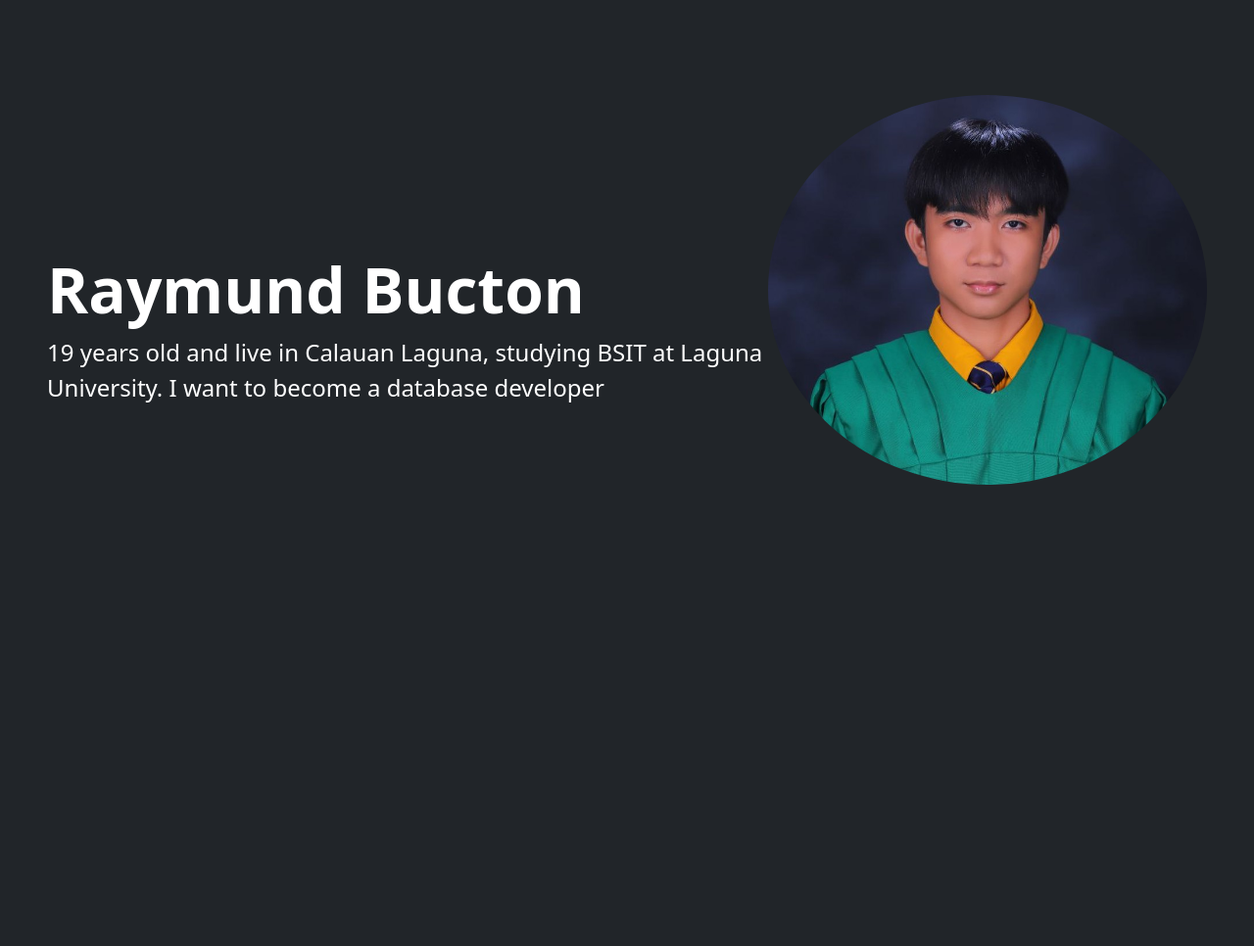
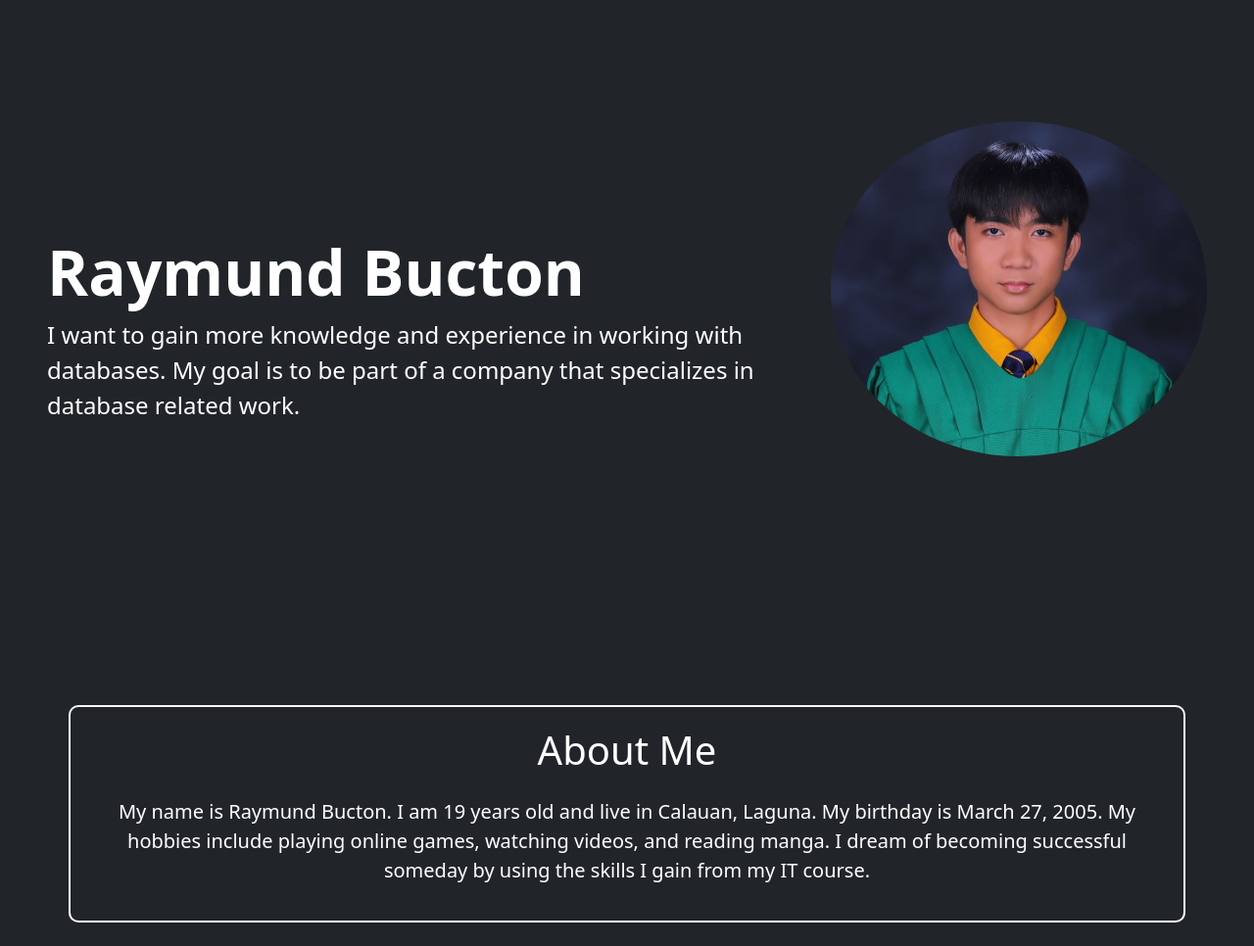
Before and after one commit to Chiriizawa/Portfolio, a Flask app: page /dashboard in a window 1280 px wide. Shown: the part 80-1046 px from the top of the page at 98% size. Before the commit the page ends 575 px from the top, so only its background shows below. Run offline with Flask 3, Linux system fonts and the light colour scheme; the visitor is signed in with stand-in values (Sample User, id 1).

Commit message:
SANAMATAPOSNA

```diff
--- a/sample_project/blueprint_folder/template/dashboard.html
+++ b/sample_project/blueprint_folder/template/dashboard.html
@@ -7,6 +7,7 @@
     <link href="https://cdnjs.cloudflare.com/ajax/libs/font-awesome/6.0.0/css/all.min.css" rel="stylesheet">
     <link href="https://cdn.jsdelivr.net/npm/bootstrap@5.3.0-alpha1/dist/css/bootstrap.min.css" rel="stylesheet">
     <link rel="stylesheet" href="{{url_for('static', filename = '/css/style.css')}}">
+    <link rel="stylesheet" href="{{url_for('static', filename = '/css/dashboard.css')}}">
 </head>
 <body class="bg-dark">
 
@@ -25,7 +26,7 @@
         </div>
         <div class="offcanvas-body d-flex flex-column justify-content-start" style="height: 100%; padding-left: 20px; padding-top: 20px;">
 
-            <img src="{{ url_for('static', filename='img/portfolio.jpg') }}" class="max-img rounded-pill" alt="Portfolio Image">
+            <img src="{{ url_for('static', filename='img/logo.jpg') }}" class="max-img rounded-pill" alt="Portfolio Image">
             <div class="d-flex justify-content-start align-items-center ms-5 mt-3">
                 <a href="#" class="text-decoration-none">
                     <i class="fa-brands fa-facebook text-white icon-spacing" style="font-size: 25px;"></i>
@@ -72,9 +73,20 @@
     <div class="d-flex justify-content-start align-items-center vh-100">
         <div class="ms-5">
             <h1 class="fw-bold display-3 text-white mt-5">Raymund Bucton</h1>
-            <p class="fs-4 text-secondary text-white">19 years old and live in Calauan Laguna, studying BSIT at Laguna University. I want to become a database developer</p>
+            <p class="fs-4 text-secondary text-white">I want to gain more knowledge and experience in working with databases. My goal is to be part of a company that specializes in database related work.</p>
         </div>
-        <img src="{{ url_for('static', filename='img/portfolio.jpg') }}" alt="Portfolio Image" class="img-fluid rounded-circle me-5 mb-5" style="max-width: 28em;">
+        <img src="{{ url_for('static', filename='img/portfolio.jpg') }}" alt="Portfolio Image" class="img-fluid rounded-circle me-5" style="max-width: 24em; margin-bottom: 50px;">
+    </div>
+
+    <div class="center-screen text-center mb-4">
+        <div class="container border-box">
+            <h1 class="text-white mb-4">About Me</h1>
+            <p class="lead text-white">
+                My name is Raymund Bucton. I am 19 years old and live in Calauan, Laguna.
+                My birthday is March 27, 2005. My hobbies include playing online games, watching videos, and reading manga.
+                I dream of becoming successful someday by using the skills I gain from my IT course.
+            </p>
+        </div>
     </div>
 
     <script src="https://cdn.jsdelivr.net/npm/bootstrap@5.3.0-alpha1/dist/js/bootstrap.bundle.min.js"></script>
--- a/sample_project/blueprint_folder/template/info.html
+++ b/sample_project/blueprint_folder/template/info.html
@@ -25,7 +25,7 @@
         </div>
         <div class="offcanvas-body d-flex flex-column justify-content-start" style="height: 100%; padding-left: 20px; padding-top: 20px;">
 
-            <img src="{{ url_for('static', filename='img/portfolio.jpg') }}" class="max-img rounded-pill" alt="Portfolio Image">
+            <img src="{{ url_for('static', filename='img/logo.jpg') }}" class="max-img rounded-pill" alt="Portfolio Image">
             <div class="d-flex justify-content-start align-items-center ms-5 mt-3">
                 <a href="#" class="text-decoration-none">
                     <i class="fa-brands fa-facebook text-white icon-spacing" style="font-size: 25px;"></i>
--- a/sample_project/blueprint_folder/template/profile.html
+++ b/sample_project/blueprint_folder/template/profile.html
@@ -25,7 +25,7 @@
         </div>
         <div class="offcanvas-body d-flex flex-column justify-content-start" style="height: 100%; padding-left: 20px; padding-top: 20px;">
 
-            <img src="{{ url_for('static', filename='img/portfolio.jpg') }}" class="max-img rounded-pill" alt="Portfolio Image">
+            <img src="{{ url_for('static', filename='img/logo.jpg') }}" class="max-img rounded-pill" alt="Portfolio Image">
             <div class="d-flex justify-content-start align-items-center ms-5 mt-3">
                 <a href="#" class="text-decoration-none">
                     <i class="fa-brands fa-facebook text-white icon-spacing" style="font-size: 25px;"></i>
--- /dev/null
+++ b/sample_project/static/css/dashboard.css
@@ -0,0 +1,5 @@
+.border-box {
+    border: 2px solid white;
+    padding: 20px;
+    border-radius: 10px;
+}
```
Also changed, not shown: sample_project/blueprint_folder/template/python.html (+12 -12 lines), sample_project/static/img/Voucher.jpg (added), sample_project/static/img/logo.jpg (added).
